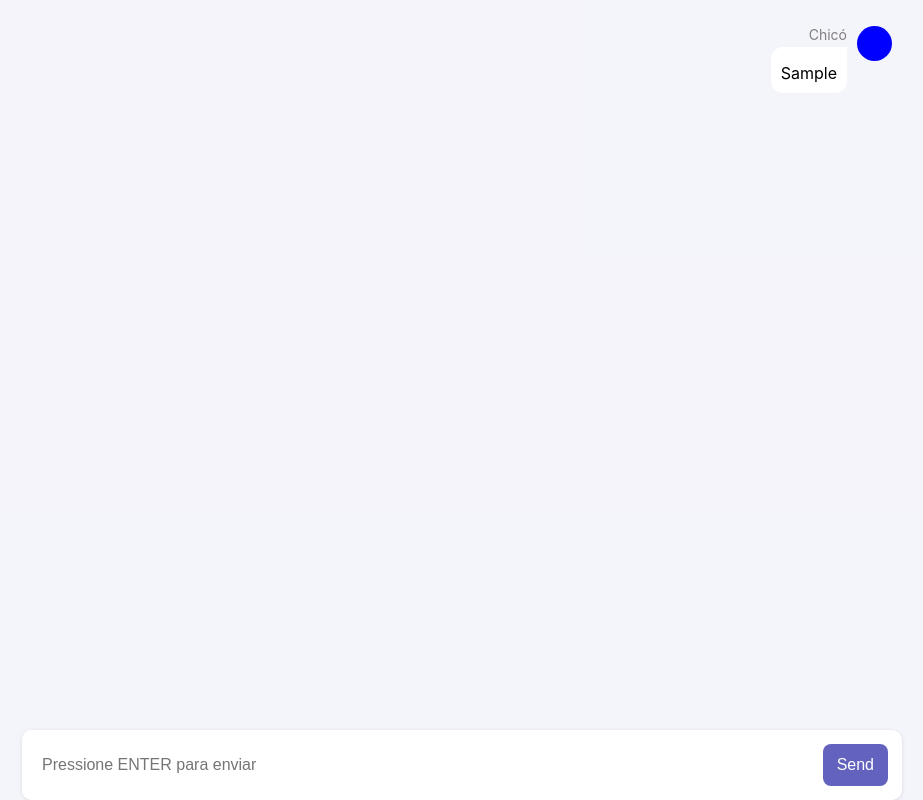
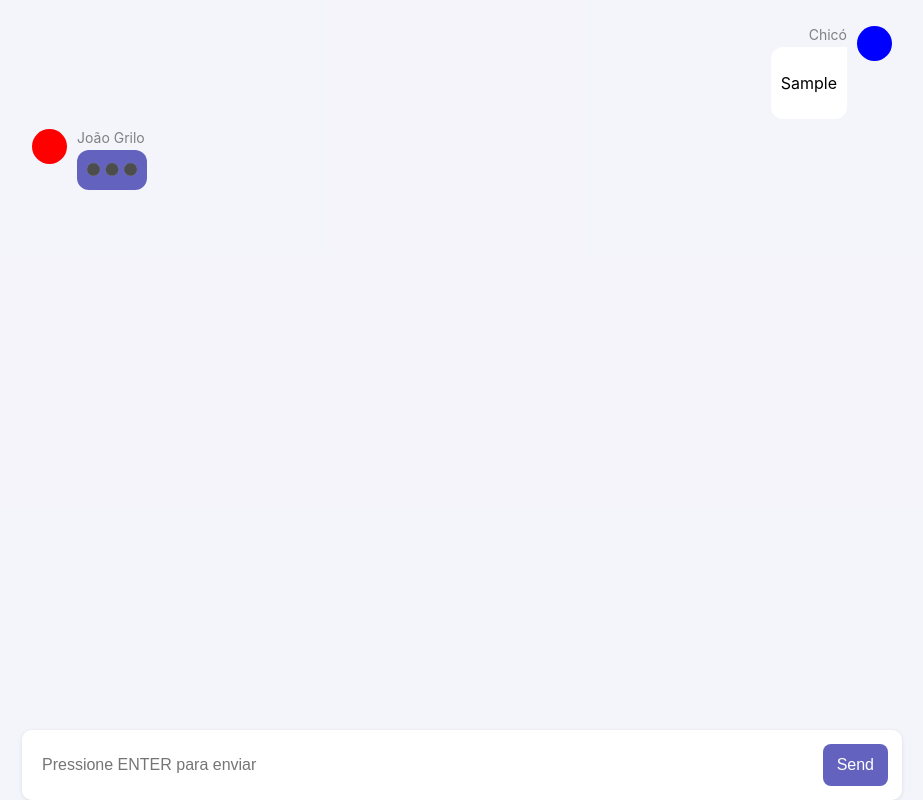
Before and after one commit to valmirjr66/gpt-test, a Next.js app in the folder interface/: page /chat/1 in a window 1280 px wide. Both pictures are taken after typing "Sample" into the empty fields and a click on the button "Send". Shown: the whole page, without its empty margins (178-1101 px from the left). Built offline with nearby package versions, Linux system fonts and the light colour scheme; no server answers.

Commit message:
Implement typing indicator

```diff
--- a/interface/package.json
+++ b/interface/package.json
@@ -15,6 +15,7 @@
     "next": "13.4.19",
     "react": "18.2.0",
     "react-dom": "18.2.0",
+    "react-markdown": "^9.0.1",
     "typing-indicator": "^1.0.0"
   }
 }
--- a/interface/src/components/Messages.js
+++ b/interface/src/components/Messages.js
@@ -1,5 +1,5 @@
 import styles from '@/styles/Home.module.css';
-import { useRef } from 'react';
+import Markdown from 'react-markdown';
 
 const members = {
   me: {
@@ -18,10 +18,13 @@ const members = {
   }
 };
 
-export default function Messages({ messages }) {
+export default function Messages({ messages, waitingAnswer }) {
+  const LoadingDots = () => <img src='/dots.gif' width={50} />
+
   return (
     <ul className={styles.messagesList}>
       {messages.map(message => Message(message))}
+      {waitingAnswer && Message({ role: 'assistant', content: <LoadingDots />, id: 'loading_msg' })}
     </ul>
   );
 }
@@ -42,7 +45,12 @@ function Message({ role, content, id }) {
         <div className={styles.username}>
           {member.clientData.username}
         </div>
-        <div className={styles.text}>{content.split('\n').map(item => <div>{item}</div>)}</div>
+        <div className={styles.text}>
+          {
+            typeof content === 'string' ?
+              <Markdown>{content}</Markdown> : content
+          }
+        </div>
       </div>
     </li>
   );
--- a/interface/src/pages/chat/[conversation].js
+++ b/interface/src/pages/chat/[conversation].js
@@ -11,6 +11,7 @@ export default function Home() {
   const API_ADDRESS = 'http://localhost:4000/api/gpt/chat';
 
   const [messages, setMessages] = useState([]);
+  const [waitingAnswer, setWaitingAnswer] = useState(false);
 
   const fetchMessages = async () => {
     try {
@@ -35,6 +36,8 @@ export default function Home() {
       conversationId
     }]);
 
+    setWaitingAnswer(true);
+
     await axios.post(`${API_ADDRESS}/message`,
       {
         role: "user",
@@ -42,13 +45,15 @@ export default function Home() {
         conversationId
       });
 
+    setWaitingAnswer(false);
+
     fetchMessages();
   }
 
   return (
     <main className={styles.app}>
       <div className={styles.appContent}>
-        <Messages messages={messages} />
+        <Messages messages={messages} waitingAnswer={waitingAnswer} />
         <Input onSendMessage={onSendMessage} />
       </div>
     </main>
```
Also changed, not shown: interface/public/dots.gif (added), 1 other file (tests, documents, lock files or other folders).
